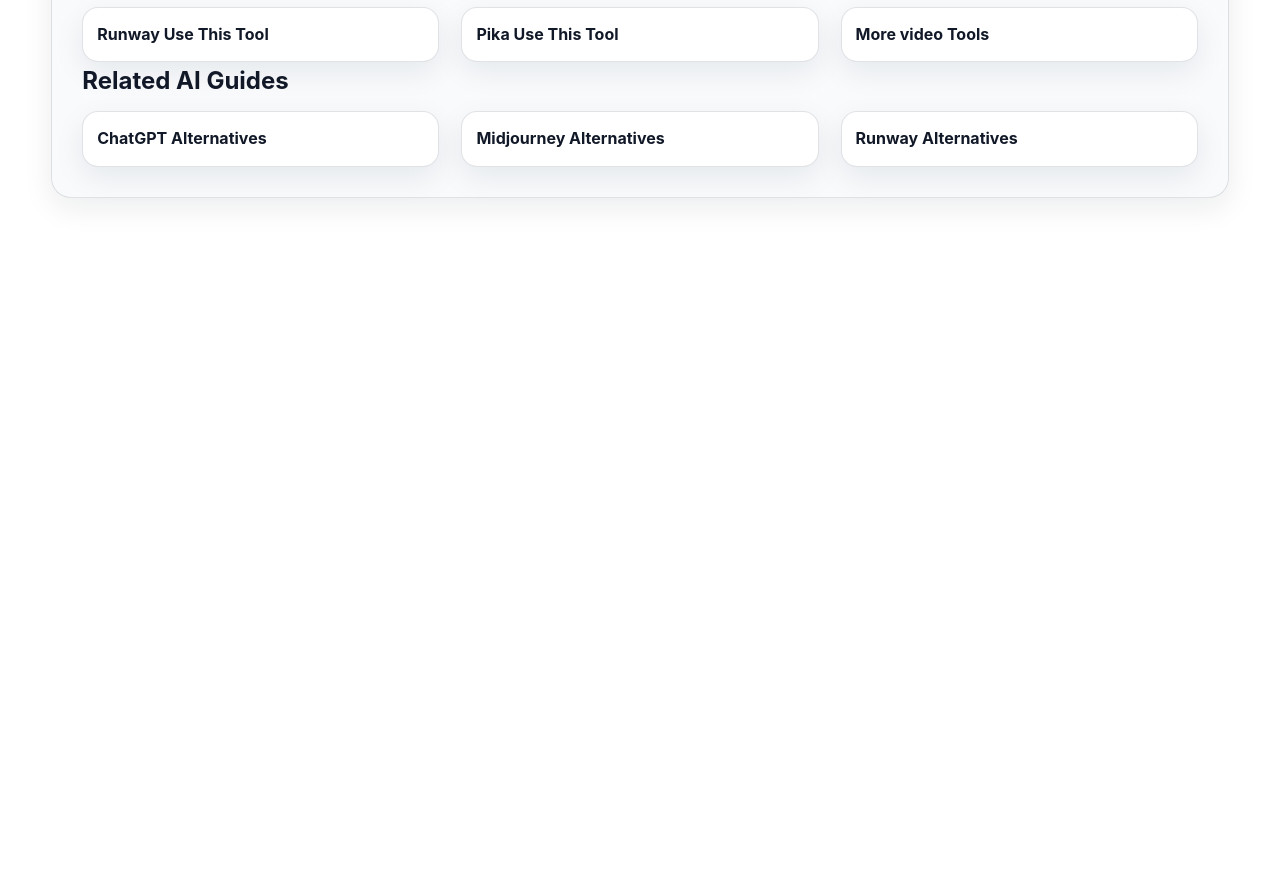
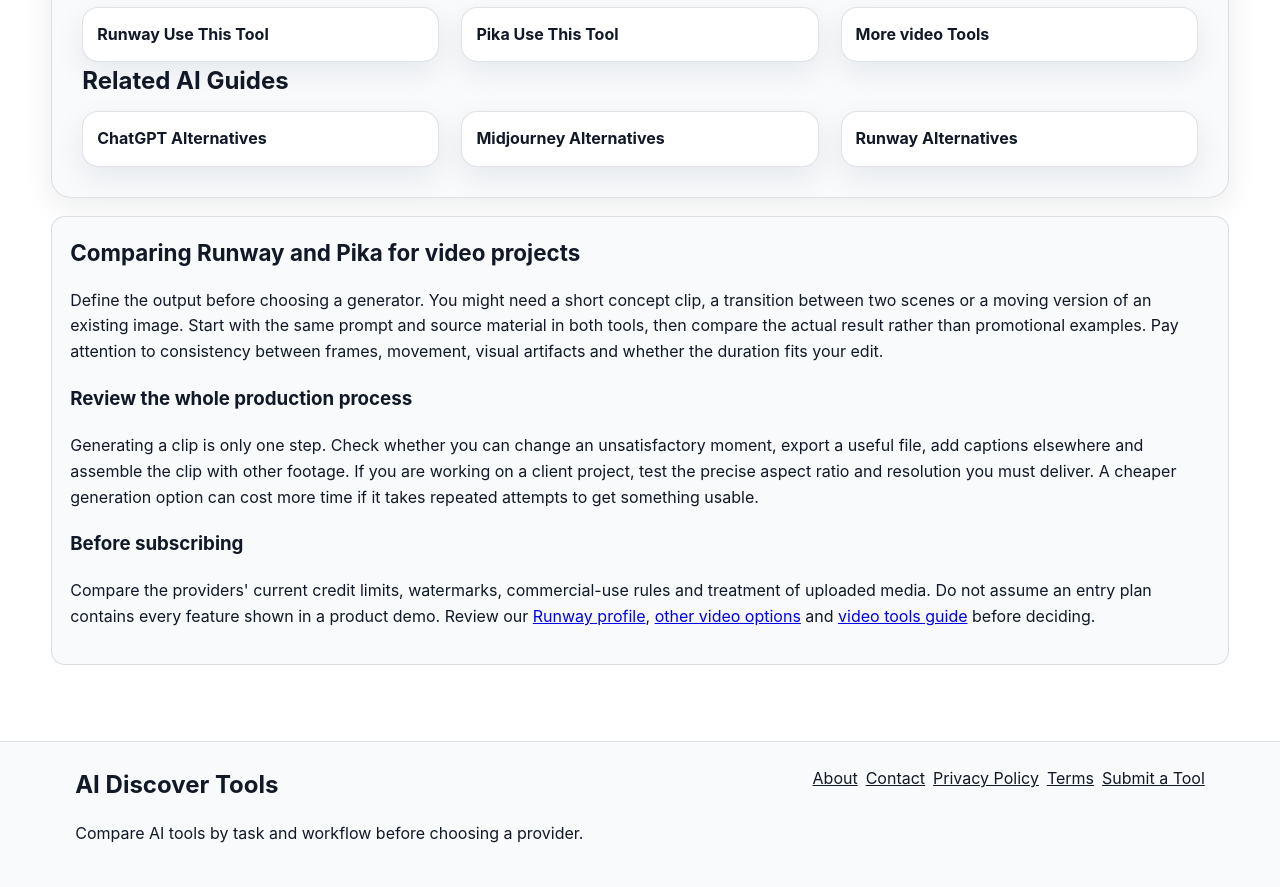
Before and after one commit to aissambouzakouraelk-hue/aidiscovertools, a plain HTML site: page runway-vs-pika.html in a window 1280 px wide. Shown: the part 2292-3179 px from the top of the page. Before the commit the page ends 2534 px from the top, so only its background shows below. Drawn offline with Linux system fonts and the light colour scheme.

Commit message:
Expand ChatGPT, image and video comparisons with practical criteria

```diff
--- a/runway-vs-pika.html
+++ b/runway-vs-pika.html
@@ -16,7 +16,17 @@
 </head>
 <body data-page-type="comparison">
   <header class="navbar"><div class="container nav-wrap"><a class="site-logo" href="index.html"><span>AI Discover Tools</span></a><nav class="main-nav"><a href="index.html">Home</a><a href="ai-writing-tools.html">AI Writing</a><a href="ai-image-generators.html">AI Image</a><a href="ai-video-tools.html">AI Video</a><a href="ai-productivity-tools.html">AI Productivity</a><a href="submit-tool.html">Submit Tool</a></nav></div></header>
-  <main class="container content-main"><article class="content-shell"><h1 id="seoPageTitle">Runway vs Pika</h1><p id="seoPageIntro">Compare Runway and Pika for your video workflows.</p><p id="seoResultInfo" class="result-info"></p><div id="comparisonTable"></div><section id="seoToolsGrid" class="tools-grid" aria-live="polite"></section><h2>Explore Categories</h2><section id="seoCategoryLinks" class="category-links-grid"></section><h2>Related AI Guides</h2><section id="seoExtraLinks" class="category-links-grid"></section></article></main>
+  <main class="container content-main"><article class="content-shell"><h1 id="seoPageTitle">Runway vs Pika</h1><p id="seoPageIntro">Compare Runway and Pika for your video workflows.</p><p id="seoResultInfo" class="result-info"></p><div id="comparisonTable"></div><section id="seoToolsGrid" class="tools-grid" aria-live="polite"></section><h2>Explore Categories</h2><section id="seoCategoryLinks" class="category-links-grid"></section><h2>Related AI Guides</h2><section id="seoExtraLinks" class="category-links-grid"></section></article>
+<section class="tool-review-section" aria-labelledby="video-comparison-method">
+  <h2 id="video-comparison-method">Comparing Runway and Pika for video projects</h2>
+  <p>Define the output before choosing a generator. You might need a short concept clip, a transition between two scenes or a moving version of an existing image. Start with the same prompt and source material in both tools, then compare the actual result rather than promotional examples. Pay attention to consistency between frames, movement, visual artifacts and whether the duration fits your edit.</p>
+  <h3>Review the whole production process</h3>
+  <p>Generating a clip is only one step. Check whether you can change an unsatisfactory moment, export a useful file, add captions elsewhere and assemble the clip with other footage. If you are working on a client project, test the precise aspect ratio and resolution you must deliver. A cheaper generation option can cost more time if it takes repeated attempts to get something usable.</p>
+  <h3>Before subscribing</h3>
+  <p>Compare the providers' current credit limits, watermarks, commercial-use rules and treatment of uploaded media. Do not assume an entry plan contains every feature shown in a product demo. Review our <a href="tools/runway/">Runway profile</a>, <a href="runway-alternatives.html">other video options</a> and <a href="ai-video-tools.html">video tools guide</a> before deciding.</p>
+</section>
+</main>
+<footer class="site-footer" aria-label="Footer"><div class="container footer-wrap"><div class="footer-brand"><h2>AI Discover Tools</h2><p>Compare AI tools by task and workflow before choosing a provider.</p></div><nav class="footer-nav" aria-label="Footer links"><a href="about.html">About</a><a href="contact.html">Contact</a><a href="privacy-policy.html">Privacy Policy</a><a href="terms.html">Terms</a><a href="submit-tool.html">Submit a Tool</a></nav></div></footer>
   <script src="tools.js"></script><script src="script.js"></script>
 </body>
 </html>
```
Also changed, not shown: chatgpt-vs-gemini.html (+11 -1 lines), midjourney-vs-dalle.html (+11 -1 lines).
